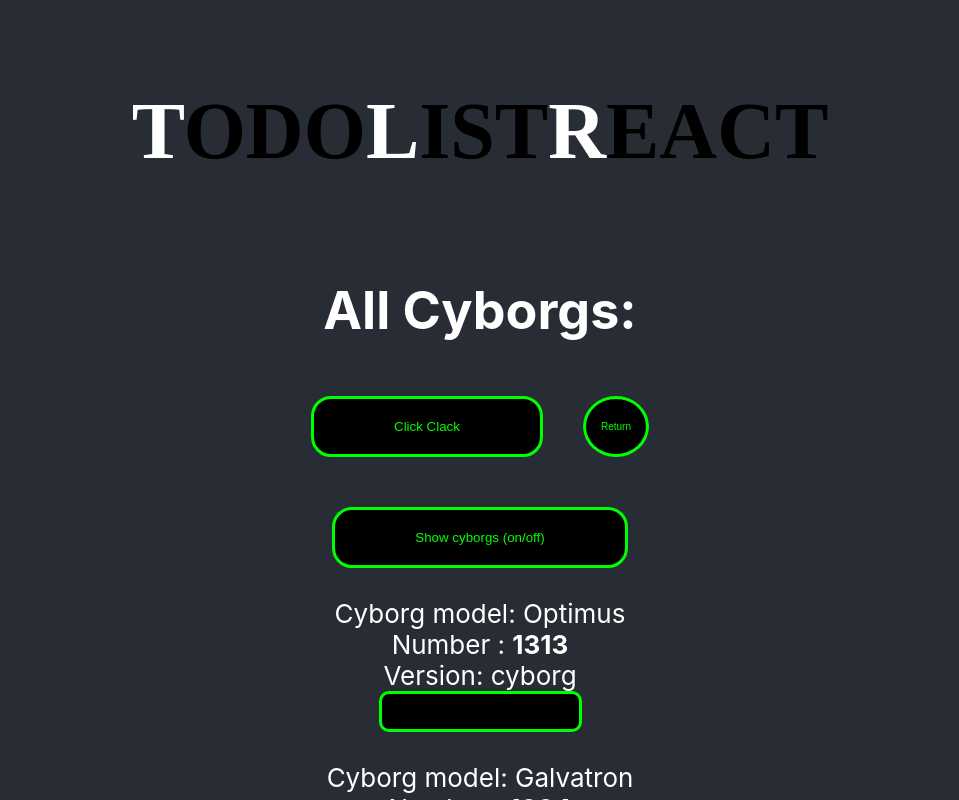
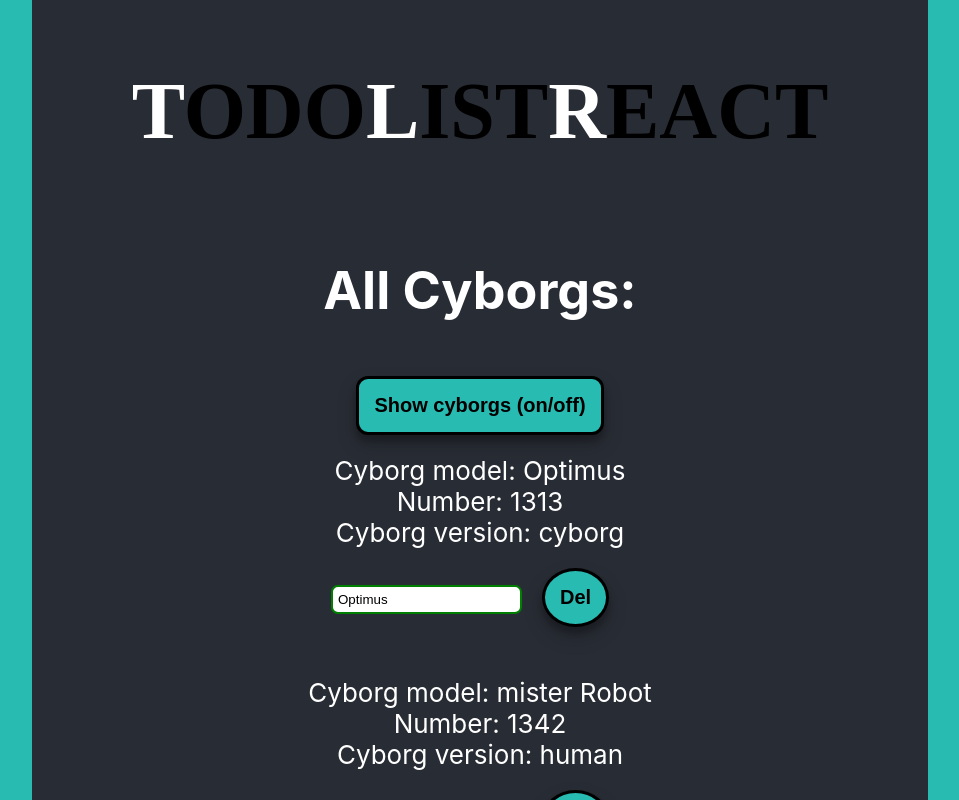
Before and after one commit to Aleksey6453/my-react-new, a React (Create React App) app: page / in a window 1280 px wide. Both pictures are taken after a click on the button "Show cyborgs (on/off)". Shown: the top 800 px of the page, without its empty margins (160-1119 px from the left). Built offline with nearby package versions, Linux system fonts and the light colour scheme.

Commit message:
evening changes before go home

```diff
--- a/src/App.css
+++ b/src/App.css
@@ -1,53 +1,29 @@
 .App {
   text-align: center;
+  display: flex;
+  align-items: center;
+  justify-content: center;
+  background: #28BBB2;
 }
-
-.App-logo {
-  animation: App-logo-spin infinite 3s ease-in-out;
-  height: 40vmin;
-  pointer-events: none;
-}
-
 
 .App-header {
   background-color: #282c34;
+  height: 100%;
   min-height: 100vh;
+  width: 70vw;
   display: flex;
   flex-direction: column;
   align-items: center;
   justify-content: center;
   font-size: calc(10px + 2vmin);
   color: white;
-  padding: 20px 10px;
-}
-
-.App-link {
-  color: black;
-  font-size: 60px;
-  cursor: pointer;
-}
-
-.App-link:hover {
-
-  color:lime;
-  transition: all 2s;
-  font-size: 70px;
-  font-weight: bold;
-  opacity: 0;
-}
-
-.Password-test {
-  width: 100px;
-  height: 20px;
-  padding: 20px;
-  border-radius: 20px;
 }
 
 .child {
   color: navy;
 }
 
-.btn {
+/* .btn {
   color: lime;
   background: black;
   border: 3px solid lime;
@@ -64,7 +40,7 @@
   opacity: .7;
   background-color: #282c34;
 
- }
+ } */
 
  .btn-round {
    border-radius: 50%;
@@ -104,6 +80,98 @@
   color: white;
 }
 
+.inputNewClass {
+  padding: 15px;
+  margin: 20px;
+  border: 3px solid black;
+  border-radius: 12px;
+  color: black;
+  font-size: 25px;
+  font-weight: bold;
+  background: #115050;
+  outline: 0;
+  box-shadow: 0 10px 20px rgba(0,0,0,0.19), 0 6px 6px rgba(0,0,0,0.23);
+  transition: all .5s;
+}
+
+.inputNewClass:hover {
+  box-shadow: 0 14px 28px rgba(0,0,0,0.25), 0 10px 10px rgba(0,0,0,0.22);
+  background: #1A7D7D;
+  border: 3px solid black;
+}
+
+.btnNew {
+  background: #28BBB2;
+  border-radius: 12px;
+  color: black;
+  font-size: 20px;
+  font-weight: bold;
+  padding: 15px;
+  margin: 20px;
+  box-shadow: 0 10px 20px rgba(0,0,0,0.19), 0 6px 6px rgba(0,0,0,0.23);
+  transition: all .5s;
+  outline: 0;
+  border: 3px solid black;
+}
+
+.btnNew:hover {
+  box-shadow: 0 14px 28px rgba(0,0,0,0.25), 0 10px 10px rgba(0,0,0,0.22);
+  background: #1A7D7D;
+  cursor: pointer;
+
+  }
+
+.btnRound {
+  border-radius: 50%;
+}
+
+.flexRow {
+  display: flex;
+  justify-content: center;
+}
+
+
+.formNew {
+   background: #115050;
+   /* padding: 10px 0px; */
+   height: 100%;
+   min-height: 100vh;
+   display: flex;
+   align-items: center;
+   justify-content: center;
+   width: 60vw;
+}
+
+.margBot {
+  margin-bottom: 30px;
+}
+
+.inputBord {
+  border-radius: 7px;
+  padding: 5px;
+  outline: 0;
+}
+
+.inputBord.green {
+    border: 2px solid green;
+}
+
+.inputBord.red {
+    border: 2px solid red;
+}
+
+
+
+input::-webkit-input-placeholder { color: #1A7D7D; }
+input::-webkit-input-placeholder { font-size: 16px; }
+input::-webkit-input-placeholder { font-weight: normal; }
+input::-moz-placeholder { color: #1A7D7D; }
+input::-moz-placeholder { font-size: 16px; }
+input::-moz-placeholder { font-weight: normal; }
+
+
+
+
 
 @keyframes App-logo-spin {
   from {
--- a/src/App.js
+++ b/src/App.js
@@ -1,8 +1,9 @@
 import React, { Component } from 'react';
-import logo from './test.jpg';
+// import logo from './test.jpg';
 import './App.css';
 import Kompot from "./Komponent/Kompot";
-import Cyborg from "./NewMyCase/NewCase";
+// import Cyborg from "./NewMyCase/NewCase";
+import CyborgNew from "./Komponent/CyborgNew/CyborgNew"
 
 
 
@@ -11,31 +12,47 @@ class App extends Component {
   state = {
     Cyborgs : [
       {model: "Optimus", number: 1313, version: "cyborg"},
+      {model: "mister Robot", number: 1342, version: "human"},
       {model: "Galvatron", number: 1334, version: "cyborg"},
-      {model: "Ronimus", number: 1387, version: "cyborg"},
-      {model: "mister Robot", number: 1342, version: "human"}
+      {model: "Ronimus", number: 1387, version: "cyborg"}
     ],
     pageTitle: "All Cyborgs:",
     showCyborgs: false
   }
 
-  changeContent = (newTitle) => {
-    console.log("Okey!");
-
-    // const oldTitle = this.state.pageTitle;
-    // const newTitle = oldTitle + "+1";
-
+  changeHandle = (newTitle) => {
     this.setState({
       pageTitle : newTitle
     })
   }
 
-  changeImput = (event) => {
-    console.log("Good job", event.target.value);
-    this.setState ({
-      pageTitle : event.target.value
+  toggleCyborgsHendler = () => {
+    alert("TTTOOOGGLLEEE")
+    this.setState({
+      showCyborgs : !this.state.showCyborgs
     })
-   }
+  }
+
+  deleteHandler = (i) => {
+    console.log("Del")
+    // this.setState({pageTitle:"DElEtEd"})
+    const cyborgs = this.state.cyborgs.concat()
+    cyborgs.splice(i, 1)
+
+    this.setState({cyborgs})
+  }
+
+    handleClick = () => {
+    console.log("button input works!")
+
+  }
+
+  // changeImput = (event) => {
+  //   console.log("Good job", event.target.value);
+  //   this.setState ({
+  //     pageTitle : event.target.value
+  //   })
+  //  }
 
   showCyborgsButton = (event) => {
      console.log("Work show!")
@@ -45,12 +62,18 @@ class App extends Component {
   }
 
   onChangeModel = (model, i) => {
-     console.log(123)
-  }
+    const cyborg = this.state.cyborgs[i]
+    cyborg.model = model
+    const cyborgs = [...this.state.cyborgs]
+    cyborgs[i] = cyborg
+    this.setState({cyborgs})
+ }
 
 
 
   render() {
+
+
     // const {
     //   state: {pageTitle},
     //   props: {},
@@ -59,27 +82,26 @@ class App extends Component {
 
     // const Cyborgs = this.state.Cyborgs;
 
+
     return (
       <div className="App">
-        <header className="App-header">
+        <div className="App-header">
 
-          {/* <input type= "password" className = "Password-test"></input> */}
-          {/* <img src={logo} className="App-logo" alt="logo" /> */}
           <Kompot />
           <h1>{this.state.pageTitle}</h1>
 
           {/* <input type="text" className="inputNew" onChange={this.changeImput}/> */}
 
-          <div className="flex">
-            <button className="btn" onClick={this.changeContent.bind(this, "You are button, fuck!")}>
+          {/* <div className="flex">
+            <button className="btnNew" onClick={this.changeHandle.bind(this, "You are button, fuck!")}>
               Click Clack
             </button>
-            <button className="btn btn-round" onClick={this.changeContent.bind(this, "All Cyborgs:")}>
+            <button className="btnNew btnRound" onClick={this.changeHandle.bind(this, "All Cyborgs:")}>
               Return
             </button>
-          </div>
+          </div> */}
 
-          <button className="btn" onClick={this.showCyborgsButton}>
+          <button className="btnNew" onClick={this.showCyborgsButton}>
             Show cyborgs (on/off)
           </button>
 
@@ -87,7 +109,7 @@ class App extends Component {
             this.state.showCyborgs
               ?  this.state.Cyborgs.map((cyborg, i) => {
                   return (
-                    <Cyborg
+                    <CyborgNew
                       key = {i}
                       model = {cyborg.model}
                       number = {cyborg.number}
@@ -95,11 +117,10 @@ class App extends Component {
                       onChangeModel = { event => {this.onChangeModel(event.target.value, i)}}
                     />
                   )
-                }) :
-                  null
+                }) : null
           }
 
-        </header>
+        </div>
 
       </div>
     );
--- a/src/Komponent/CyborgNew/CyborgNew.js
+++ b/src/Komponent/CyborgNew/CyborgNew.js
@@ -17,15 +17,16 @@ const Cyborg = (props) => {
     return (
         <div className="margBot">
             <a>Cyborg model: {props.model}</a> <br/>
-            <a>Cyborg number: { props.number } </a> <br/>
-            <a>Cyborg art: { props.art } </a> <br/>
+            <a>Number: { props.number } </a> <br/>
+            <a>Cyborg version: { props.version } </a> <br/>
             <input
                 type="text"
-                onChange= {props.onChangeName}
+                onChange= {props.onChangeModel}
                 value={props.model}
                 className={inputClasses.join(" ")}
+
             />
-            <button className="btnNew" onClick={ props.onDelete}>Del</button>
+            <button className="btnNew btnRound" onClick={ props.onDelete}>Del</button>
         </div>
 
     )
--- a/src/NewMyCase/NewCase.js
+++ b/src/NewMyCase/NewCase.js
@@ -2,17 +2,17 @@ import React from 'react'
 
 
 
-export default (props) => {
-  return (
-      <React.Fragment>
+// export default (props) => {
+//   return (
+//       <React.Fragment>
 
-            <a>Cyborg model: {props.model}</a>
-            <a>Number : <b>{props.number}</b> </a>
-            <a>Version: {props.version}</a>
-            <input type="text" className="inputNew" onChange={props.onChangeModel}/>
-            {/* <button className="btn" onClick={props.onChangeText}>Touch me</button> */}
-            {/* <a className="child">{ props.children }</a> */}
-            <a style={{color:"magenta"}}>{ props.children }</a>
-      </React.Fragment>
-  )
-}
+//             <a>Cyborg model: {props.model}</a>
+//             <a>Number : <b>{props.number}</b> </a>
+//             <a>Version: {props.version}</a>
+//             <input type="text" className="inputNew" onChange={props.onChangeModel}/>
+//             {/* <button className="btn" onClick={props.onChangeText}>Touch me</button> */}
+//             {/* <a className="child">{ props.children }</a> */}
+//             <a style={{color:"magenta"}}>{ props.children }</a>
+//       </React.Fragment>
+//   )
+// }
```
